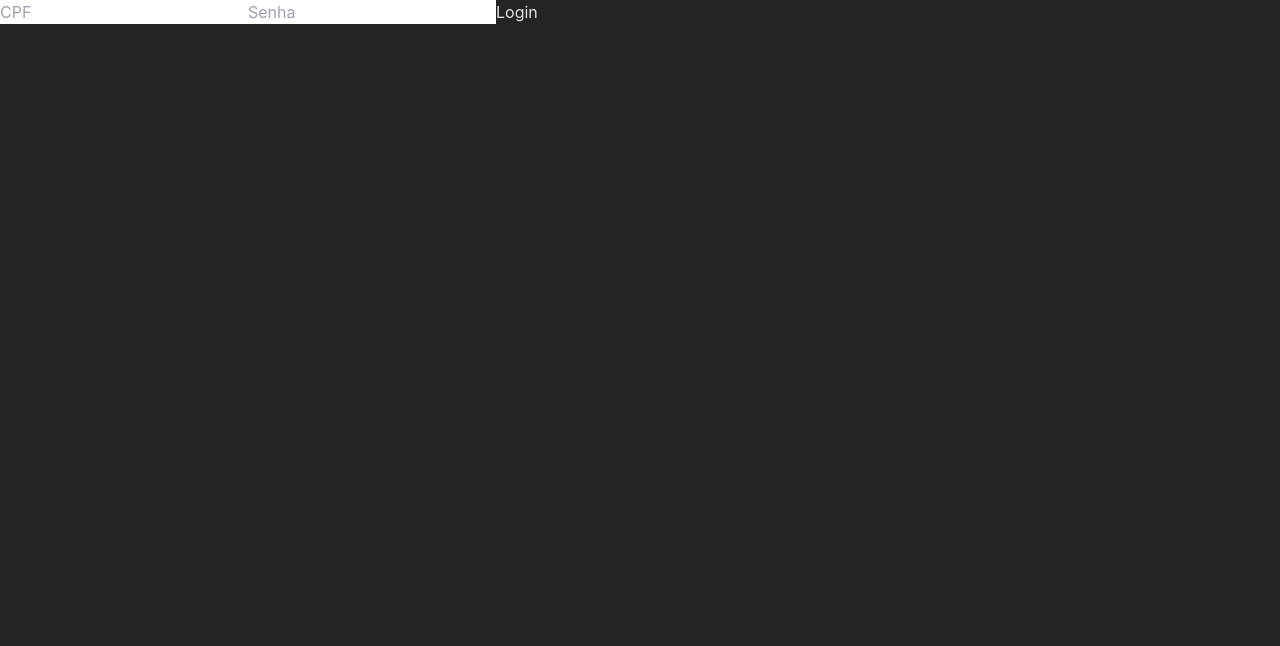
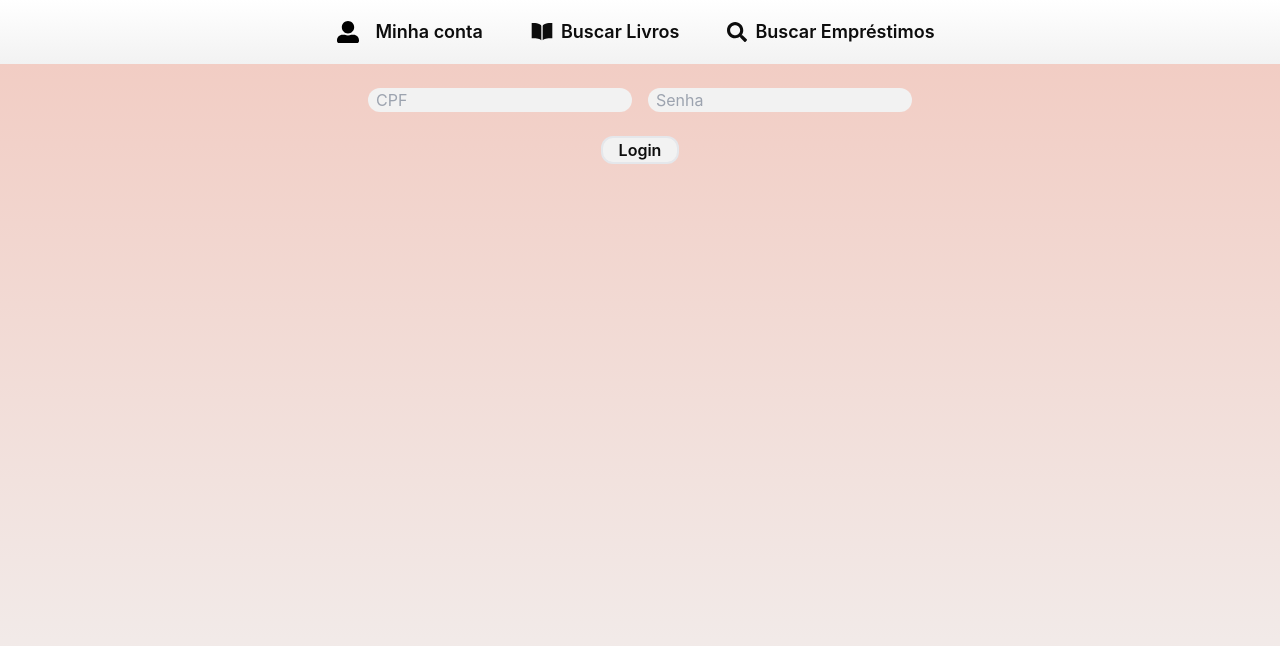
Before and after one commit to GabrielGravina/LibraNET, a React (Vite) app in the folder frontend/: page /login in a window 1280 px wide. Shown: the top 646 px of the page. Built offline with nearby package versions, Linux system fonts and the light colour scheme.

Commit message:
Estilização da página de login

```diff
--- a/frontend/src/components/LoanList.jsx
+++ b/frontend/src/components/LoanList.jsx
@@ -61,9 +61,9 @@ function LoanList(props) {
 	return (
 		<div className="flex-auto w-full m-auto bg-gradient-to-b from-light-orange to-white bg-cover bg-center">
 			{/* Campo de pesquisa */}
-			<div className="mb-6">
+			<div className="mb-6 justify-self-center">
 				<input
-					className="w-96 p-3 mb-4 border-2 border-gray-300 rounded-md shadow-sm focus:ring focus:ring-blue-500 focus:outline-none"
+					className="w-96 p-3 mb-4 mt-6 border-2 border-gray-300 rounded-md shadow-sm focus:ring focus:ring-blue-500 focus:outline-none"
 					type="text"
 					placeholder="Pesquisar por nome do usuário"
 					value={searchTerm}
@@ -73,13 +73,14 @@ function LoanList(props) {
 
 			{/* Lista de Empréstimos */}
 			<div className="loan-list">
-				<h2 className="text-4xl font-semibold mb-2 text-amber-600">
-					Mostrando empréstimos do usuário:
-				</h2>
-				<p className="mb-4 text-white">
+				<h2 className="justify-self-center text-4xl font-semibold mb-2 text-amber-600">
 					{props.isAdmin
 						? "Todos os dados dos empréstimos"
-						: "Empréstimos:"}
+						: "Seus empréstimos:"}
+
+				</h2>
+				<p className="mb-4 text-black">
+
 				</p>
 				<ul className="grid grid-cols-1 sm:grid-cols-2 md:grid-cols-3 gap-6 w-4/5 mx-auto p-12">
 					{results.map((result) => (
--- a/frontend/src/pages/LoginPage.jsx
+++ b/frontend/src/pages/LoginPage.jsx
@@ -1,4 +1,5 @@
 import { useState } from "react";
+import Navbar from "../components/Navbar";
 
 function LoginPage() {
   const [cpf, setCpf] = useState("");
@@ -37,21 +38,34 @@ function LoginPage() {
 
   return (
     <div>
-      <form onSubmit={handleLogin}>
+      <Navbar />
+      <section className=" bg-gradient-to-b from-light-orange to-white bg-cover bg-center min-h-[92vh]">
+        <div  className="flex-auto w-3/4 m-auto">
+          <form
+            className="p-4 justify-self-center rounded-lg"
+            onSubmit={handleLogin}
+          >
             <input
               type="text"
               placeholder="CPF"
               value={cpf}
               onChange={(e) => setCpf(e.target.value)}
+              className="bg-white m-2 text-black rounded-xl px-2"
             />
             <input
               type="password"
               placeholder="Senha"
               value={senha}
               onChange={(e) => setSenha(e.target.value)}
+              className="bg-white m-2 text-black rounded-xl px-2"
             />
-        <button type="submit">Login</button>
           </form>
+
+          <button className="flex bg-white border-2 rounded-xl py-0 px-4 text-black font-semibold justify-self-center self-center hover:bg-gray-200 transition-all" type="submit">Login</button>
+        </div>
+
+      </section>
+
       {error && <p>{error}</p>}
     </div>
   );
```
Lines whose indentation alone changed are shown as unchanged.
